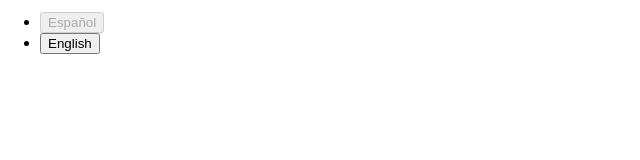
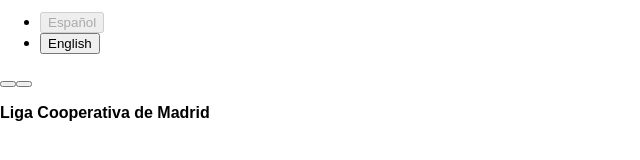
Before and after one commit to Abraomukas/coop-liga, a React (Create React App) app: page / in a window 1280 px wide. Shown: the part 176-336 px from the top of the page, without its empty margins (0-640 px from the left). Built offline with nearby package versions, Linux system fonts and the light colour scheme.

Commit message:
feat: add Footer

```diff
--- /dev/null
+++ b/src/components/Footer.js
@@ -0,0 +1,51 @@
+import React from 'react';
+import { Link } from 'react-router-dom';
+
+function Footer() {
+	return (
+		<nav className='navbar navbar-expand-lg navbar-light bg-dark h-100 d-flex justify-content-between align-items-center'>
+			<div className='container p-4'>
+				{/* SOCIAL MEDIA */}
+
+				<section className='mb-4'>
+					<div className='btn-group' role='group'>
+						{/* INSTAGRAM */}
+
+						<Link to='' target='_blank'>
+							<button type='button' className='btn btn-outline-primary'>
+								<i className='fa-brands fa-instagram'></i>
+							</button>
+						</Link>
+
+						{/* FACEBOOK */}
+
+						<Link to='' target='_blank'>
+							<button
+								type='button'
+								className='btn btn-outline-primary'
+								onClick={() => {}}>
+								<i className='fa-brands fa-facebook'></i>
+							</button>
+						</Link>
+					</div>
+				</section>
+
+				{/* TEXT */}
+
+				<section>
+					<div>
+						<div className='row d-flex justify-content-center'>
+							<div className='col-auto'>
+								<p>
+									<strong>Liga Cooperativa de Madrid</strong>
+								</p>
+							</div>
+						</div>
+					</div>
+				</section>
+			</div>
+		</nav>
+	);
+}
+
+export default Footer;
--- a/src/pages/About.js
+++ b/src/pages/About.js
@@ -1,7 +1,7 @@
 import React from 'react';
 
 //* COMPONENTS
-// import Navbar from '../components/Navbar';
+import Navbar from '../components/Navbar';
 import Footer from '../components/Footer';
 
 export default function About() {
@@ -11,7 +11,7 @@
 
 			{/* */}
 
-			{/* <Footer /> */}
+			<Footer />
 		</div>
 	);
 }
--- a/src/pages/Courts.js
+++ b/src/pages/Courts.js
@@ -2,7 +2,7 @@
 
 //* COMPONENTS
 import Navbar from '../components/Navbar';
-// import Footer from '../components/Footer';
+import Footer from '../components/Footer';
 
 export default function Courts() {
 	return (
@@ -11,7 +11,7 @@
 
 			{/* */}
 
-			{/* <Footer /> */}
+			<Footer />
 		</div>
 	);
 }
--- a/src/pages/Main.js
+++ b/src/pages/Main.js
@@ -2,10 +2,10 @@
 
 //* COMPONENTS
 import Navbar from '../components/Navbar';
-// import Footer from '../components/Footer';
+import Footer from '../components/Footer';
 
 function Main() {
-let sections = [];
+	let sections = [];
 
 	return (
 		<div style={{ position: 'relative', minHeight: '100vh' }}>
@@ -20,7 +20,7 @@
 				</section>
 			))}
 
-			{/* <Footer /> */}
+			<Footer />
 		</div>
 	);
 }
--- a/src/pages/Teams.js
+++ b/src/pages/Teams.js
@@ -2,7 +2,7 @@
 
 //* COMPONENTS
 import Navbar from '../components/Navbar';
-// import Footer from '../components/Footer';
+import Footer from '../components/Footer';
 
 export default function Teams() {
 	return (
@@ -11,7 +11,7 @@
 
 			{/* */}
 
-			{/* <Footer /> */}
+			<Footer />
 		</div>
 	);
 }
```
